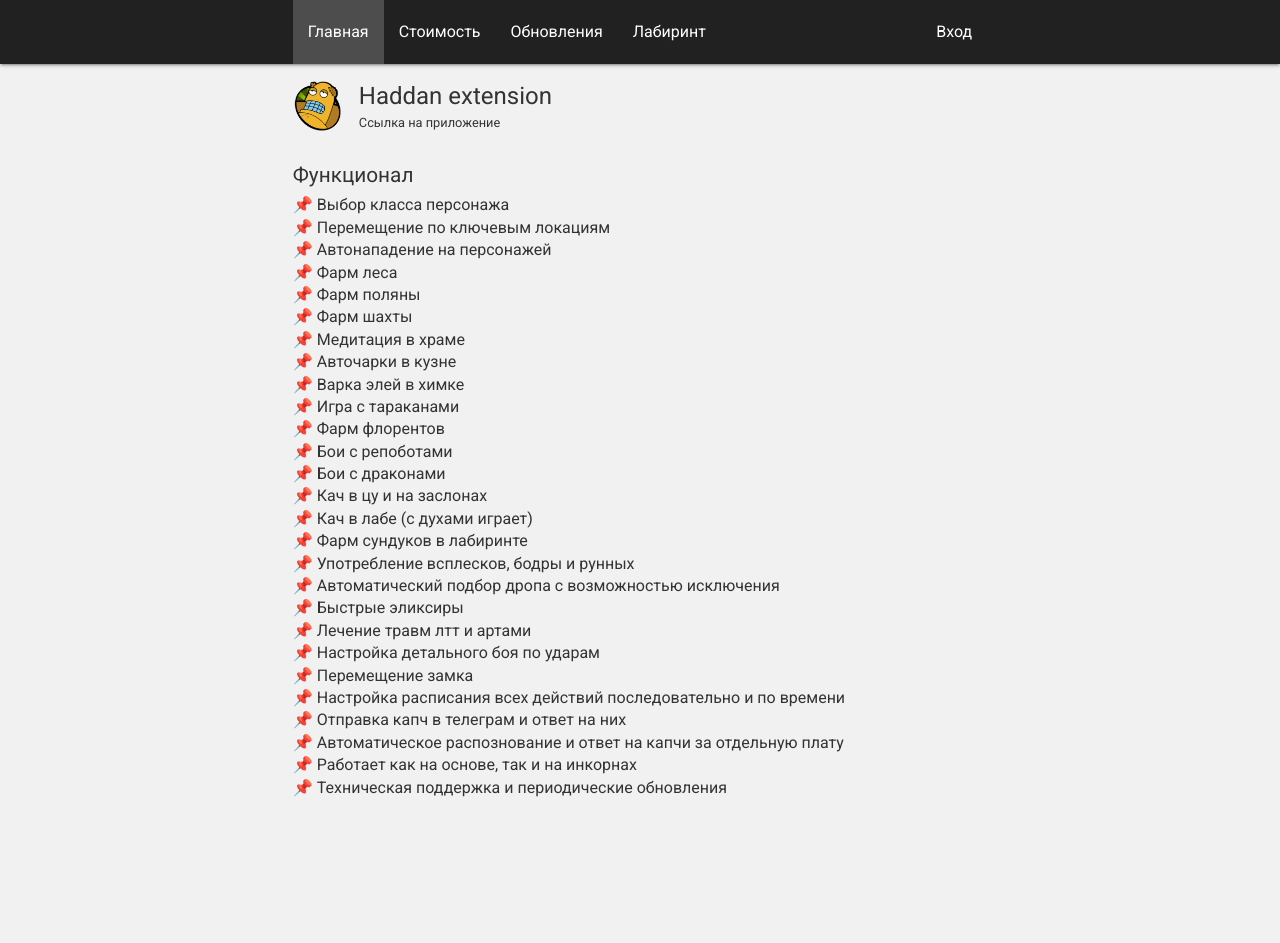
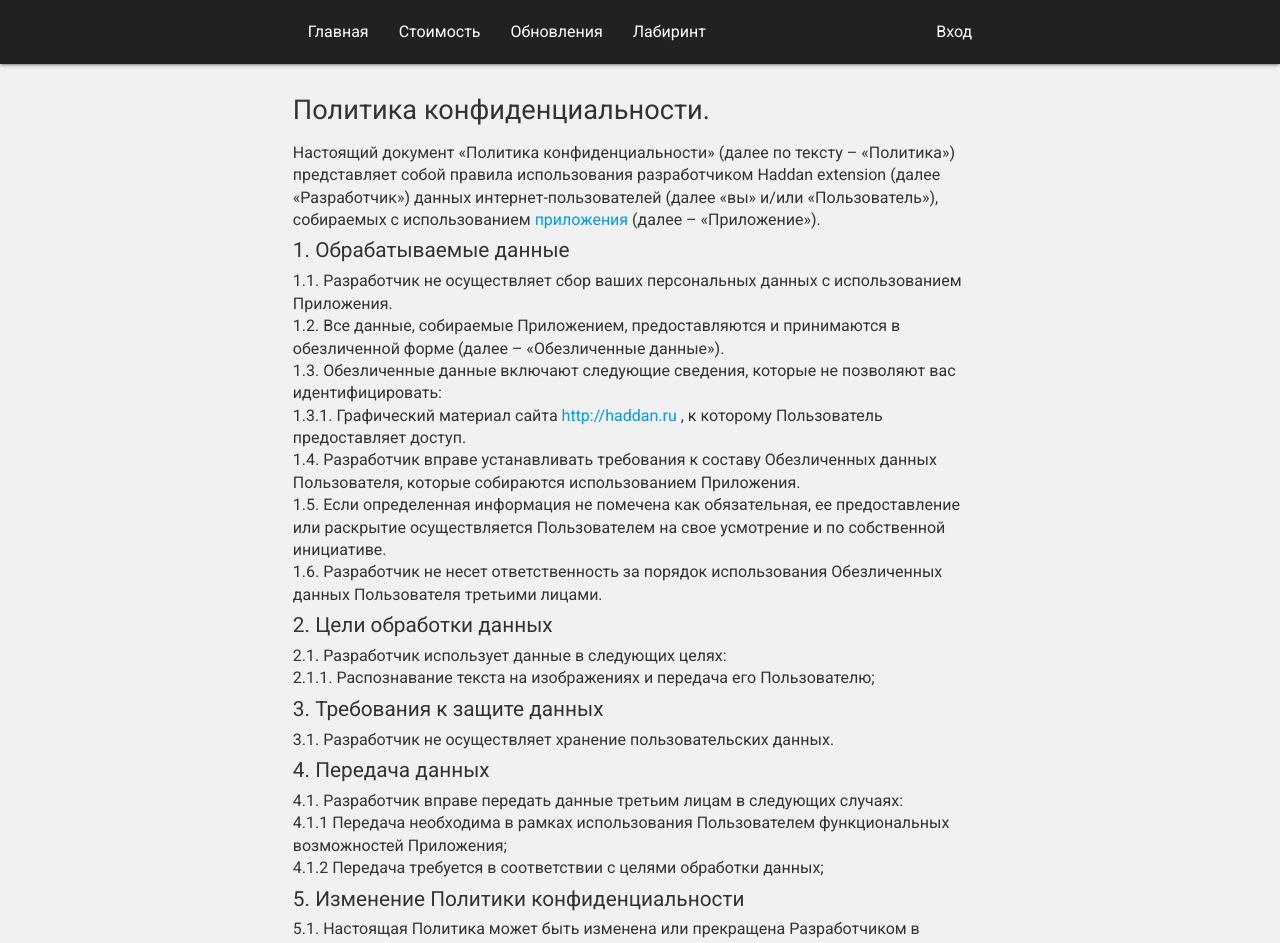
Before and after one commit to ijcnvv/haddan-bot-manager-react, a React app: page /policy in a window 1280 px wide. Before the commit this address led to /. Shown: the top 943 px of the page. Before the commit the page ends 831 px from the top, so only its background shows below. Built offline with nearby package versions, Linux system fonts and the light colour scheme.

Commit message:
adds privacy policy

```diff
--- a/src/App.js
+++ b/src/App.js
@@ -7,6 +7,7 @@ import PrivateRoute from 'hoc/privateRoute';
 import InfoPage from 'pages/info/info';
 import MazePage from 'pages/maze/maze';
 import PricePage from 'pages/price/price';
+import PolicyPage from 'pages/policy/policy';
 import UpdatesPage from 'pages/updates/updates';
 import AuthPage from 'pages/auth/auth';
 import UsersPage from 'pages/users/users';
@@ -33,6 +34,7 @@ const App = () => {
         <Route path="/maze" component={MazePage} />
         <Route path="/updates" component={UpdatesPage} />
         <Route path="/price" component={PricePage} />
+        <Route path="/policy" component={PolicyPage} />
         <Route path="/logout" component={Logout} />
         <Route path="/auth" component={AuthPage} />
         <Route path="/" exact component={InfoPage} />
--- /dev/null
+++ b/src/pages/policy/policy.js
@@ -0,0 +1,79 @@
+import React from 'react';
+
+const PolicyPage = () => {
+  return (
+    <>
+      <div className="section">
+        <h2>Политика конфиденциальности. </h2>
+        <p>
+          Настоящий документ «Политика конфиденциальности» (далее по тексту – «Политика») представляет собой правила
+          использования разработчиком Haddan extension (далее «Разработчик») данных интернет-пользователей (далее «вы»
+          и/или «Пользователь»), собираемых с использованием{' '}
+          <a
+            href="https://chrome.google.com/webstore/detail/nnjejijoopnfgolmbmajjidnjmknilhj"
+            target="_blank"
+            rel="noopener noreferrer"
+          >
+            приложения
+          </a>{' '}
+          (далее – «Приложение»).
+        </p>
+        <h3>1. Обрабатываемые данные</h3>
+        <p>
+          1.1. Разработчик не осуществляет сбор ваших персональных данных с использованием Приложения.
+          <br />
+          1.2. Все данные, собираемые Приложением, предоставляются и принимаются в обезличенной форме (далее –
+          «Обезличенные данные»).
+          <br />
+          1.3. Обезличенные данные включают следующие сведения, которые не позволяют вас идентифицировать:
+          <br />
+          1.3.1. Графический материал сайта{' '}
+          <a href="http://haddan.ru" target="_blank" rel="noopener noreferrer">
+            http://haddan.ru
+          </a>{' '}
+          , к которому Пользователь предоставляет доступ.
+          <br />
+          1.4. Разработчик вправе устанавливать требования к составу Обезличенных данных Пользователя, которые
+          собираются использованием Приложения.
+          <br />
+          1.5. Если определенная информация не помечена как обязательная, ее предоставление или раскрытие осуществляется
+          Пользователем на свое усмотрение и по собственной инициативе.
+          <br />
+          1.6. Разработчик не несет ответственность за порядок использования Обезличенных данных Пользователя третьими
+          лицами.
+        </p>
+
+        <h3>2. Цели обработки данных</h3>
+        <p>
+          2.1. Разработчик использует данные в следующих целях:
+          <br />
+          2.1.1. Распознавание текста на изображениях и передача его Пользователю;
+        </p>
+
+        <h3>3. Требования к защите данных</h3>
+        <p>3.1. Разработчик не осуществляет хранение пользовательских данных.</p>
+
+        <h3>4. Передача данных</h3>
+        <p>
+          4.1. Разработчик вправе передать данные третьим лицам в следующих случаях:
+          <br />
+          4.1.1 Передача необходима в рамках использования Пользователем функциональных возможностей Приложения;
+          <br />
+          4.1.2 Передача требуется в соответствии с целями обработки данных;
+        </p>
+
+        <h3>5. Изменение Политики конфиденциальности</h3>
+        <p>
+          5.1. Настоящая Политика может быть изменена или прекращена Разработчиком в одностороннем порядке без
+          предварительного уведомления Пользователя. Новая редакция Политики вступает в силу с момента ее размещения на
+          Сайте, если иное не предусмотрено новой редакцией Политики.
+          <br />
+          5.2. Действующая редакция Политики находится на Сайте в сети Интернет <a href="/privacy">по адресу</a>
+        </p>
+        <p>Действующая редакция Политики от 01.01.2022 г.</p>
+      </div>
+    </>
+  );
+};
+
+export default PolicyPage;
```
